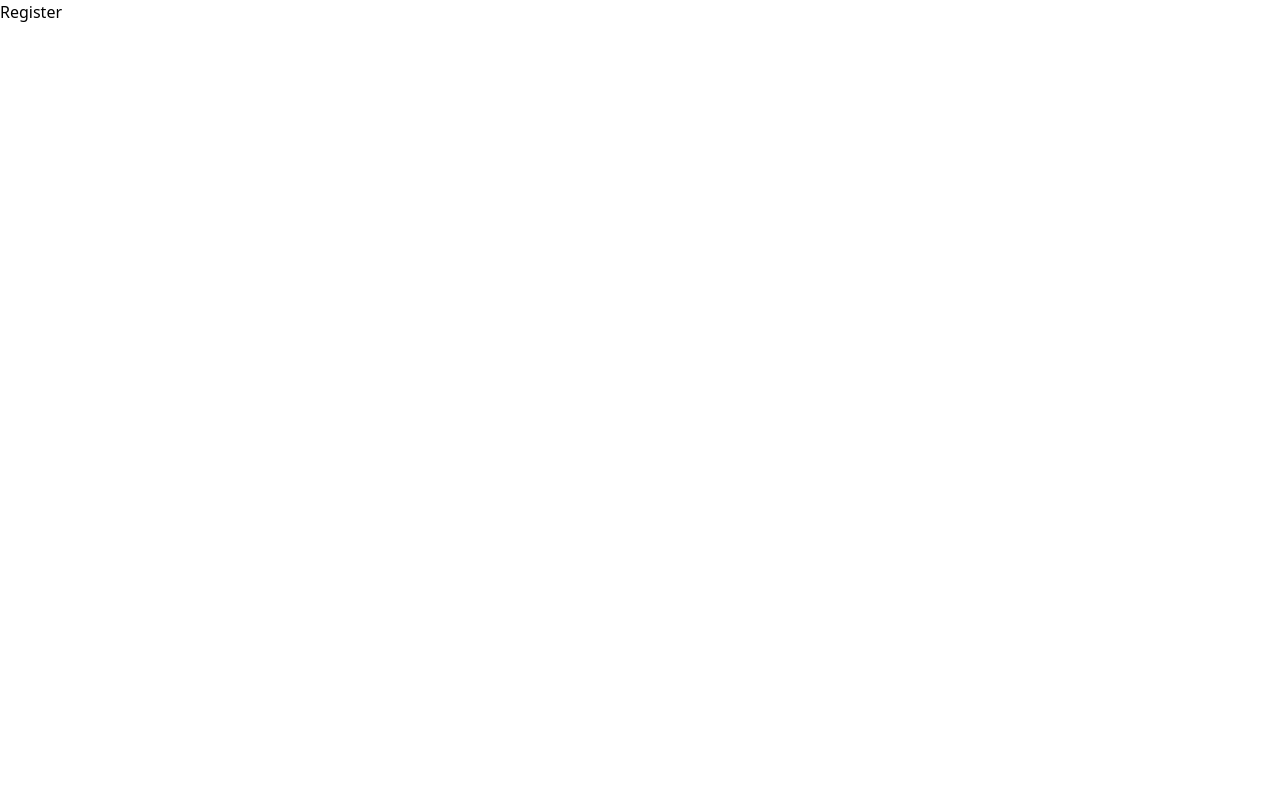
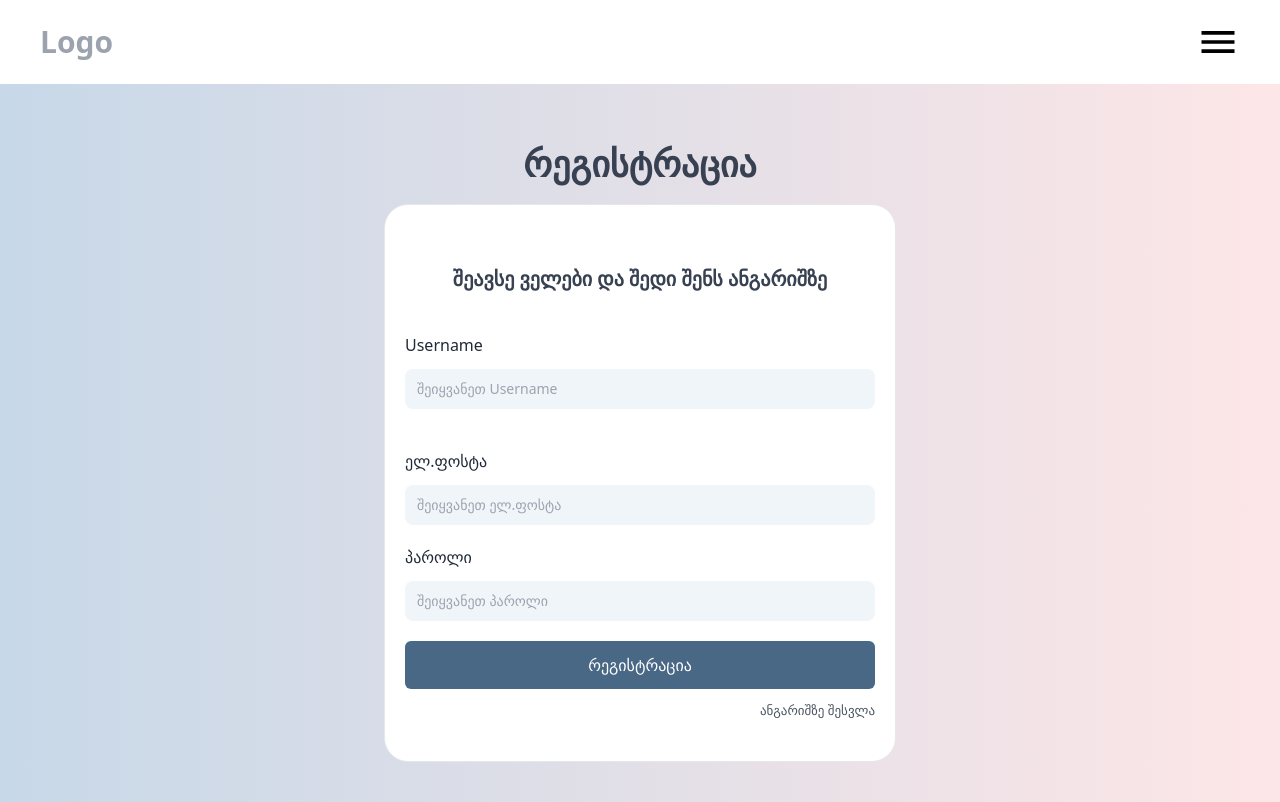
Before and after one commit to levaniakobidze/books-project, a Next.js app: page /auth/register in a window 1280 px wide. Built offline with nearby package versions, Linux system fonts and the light colour scheme.

Commit message:
feat: add register component

```diff
--- a/src/components/Navigation/Navigation.tsx
+++ b/src/components/Navigation/Navigation.tsx
@@ -1,4 +1,4 @@
-import React, { ReactHTMLElement, useState } from "react";
+import React, { ReactHTMLElement, useEffect, useState } from "react";
 import MenuIcon from "@mui/icons-material/Menu";
 import CloseIcon from "@mui/icons-material/Close";
 
@@ -20,6 +20,16 @@ function Navigation() {
   const handleClick = (e: React.MouseEvent<HTMLDivElement, MouseEvent>) => {
     e.stopPropagation();
   };
+
+  useEffect(() => {
+    const html = document.getElementsByTagName("html")[0];
+
+    if (showMenu) {
+      html.style.overflow = "hidden";
+    } else {
+      html.style.overflow = "";
+    }
+  }, [showMenu]);
 
   return (
     <div>
--- a/src/pages/auth/login/index.tsx
+++ b/src/pages/auth/login/index.tsx
@@ -1,5 +1,6 @@
 import Navigation from "@/components/Navigation/Navigation";
 import React, { Fragment } from "react";
+import Link from "next/link";
 
 function Login() {
   return (
@@ -49,6 +50,11 @@ function Login() {
               შესვლა
             </button>
           </div>
+          <Link
+            href={"/auth/register"}
+            className="flex justify-end text-[13px] mt-3 text-gray-600 hover:text-gray-500 cursor-pointer">
+            რეგისტრაცია
+          </Link>
         </div>
       </section>
     </Fragment>
--- a/src/pages/auth/register/index.tsx
+++ b/src/pages/auth/register/index.tsx
@@ -1,7 +1,76 @@
-import React from "react";
+import Navigation from "@/components/Navigation/Navigation";
+import React, { Fragment } from "react";
+import Link from "next/link";
 
 function Register() {
-  return <div>Register</div>;
+  return (
+    <Fragment>
+      <Navigation />
+      <section className="px-10 py-10 w-full min:h-[100vh] flex flex-col    bg-gradient-to-r to-tl from-[#c7d8e8] to-[#fde6e7]">
+        <div className=" text-center my-5 ">
+          <h1 className="text-gray-700 text-4xl font-bold ">რეგისტრაცია</h1>
+          {/* <p className="text-black mt-3 ">შედი შენს ანგარიშზე</p> */}
+        </div>
+        <div className=" px-5 py-10 w-full sm:mx-auto sm:w-full sm:max-w-lg border rounded-3xl bg-white ">
+          <h1 className="text-gray-700 text-center mt-5 font-bold text-xl">
+            შეავსე ველები და შედი შენს ანგარიშზე
+          </h1>
+          <div className="mt-10 ">
+            <label htmlFor="text" className="text-gray-800">
+              Username
+            </label>
+            <input
+              type="username"
+              name="text"
+              id="username"
+              placeholder="შეიყვანეთ Username"
+              className="mt-3 w-full py-2.5 px-3 bg-[#f0f5f9] border-0 outline-none rounded-lg focus:outline focus:outline-cyan-300  text-sm"
+            />
+          </div>
+          <div className="mt-10 ">
+            <label htmlFor="text" className="text-gray-800">
+              ელ.ფოსტა
+            </label>
+            <input
+              type="email"
+              name="email"
+              id="email"
+              placeholder="შეიყვანეთ ელ.ფოსტა"
+              className="mt-3 w-full py-2.5 px-3 bg-[#f0f5f9] border-0 outline-none rounded-lg focus:outline focus:outline-cyan-300  text-sm"
+            />
+          </div>
+          <div className="mt-5">
+            <label htmlFor="password" className="text-gray-800">
+              პაროლი
+            </label>
+            <input
+              type="password"
+              name="password"
+              id="password"
+              placeholder="შეიყვანეთ პაროლი"
+              className="mt-3 w-full py-2.5 px-3 bg-[#f0f5f9] border-0 outline-none rounded-lg focus:outline focus:outline-cyan-300  text-sm"
+            />
+          </div>
+          {/* <div className="flex items-center mt-3">
+          <input type="checkbox" name="policy" id="policy" />
+          <label htmlFor="policy" className="mx-3 cursor-pointer">
+            I accept the Terms of Service
+          </label>
+        </div> */}
+          <div>
+            <button className="mt-5 py-3 bg-[#496885] w-full text-white rounded-md hover:bg-[#a1bdd7] ">
+              რეგისტრაცია
+            </button>
+          </div>
+          <Link
+            href={"/auth/login"}
+            className="flex justify-end text-[13px] mt-3 text-gray-600 hover:text-gray-500 cursor-pointer">
+            ანგარიშზე შესვლა
+          </Link>
+        </div>
+      </section>
+    </Fragment>
+  );
 }
 
 export default Register;
```
